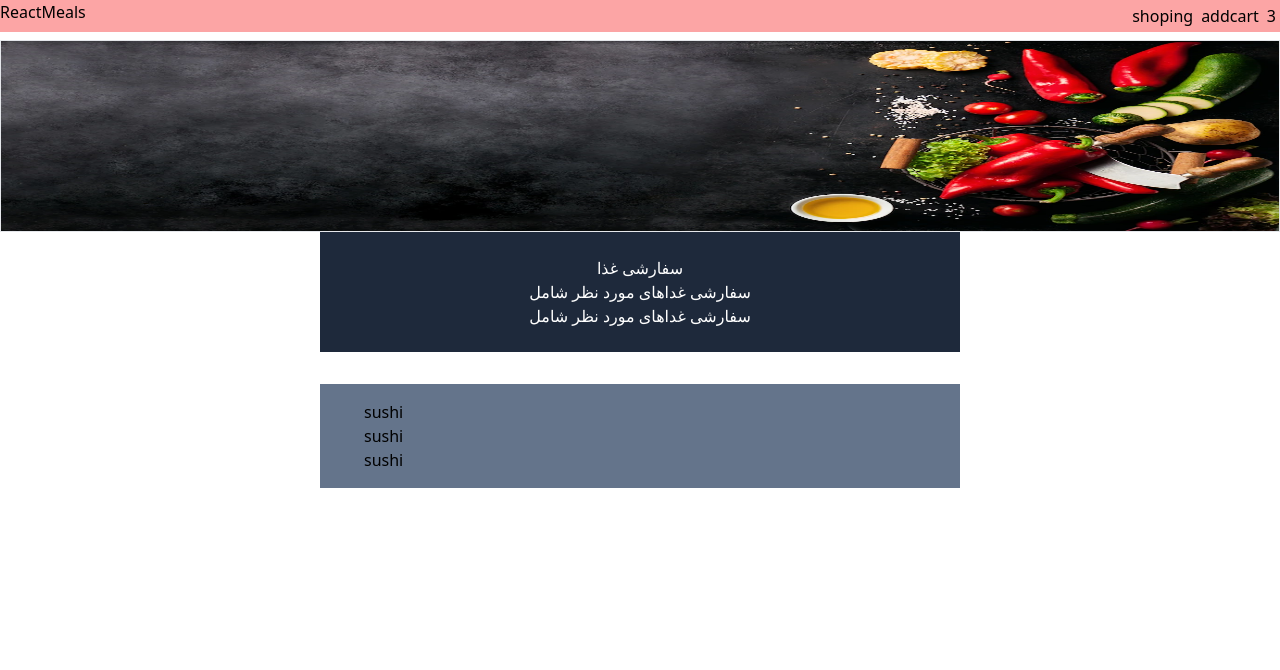
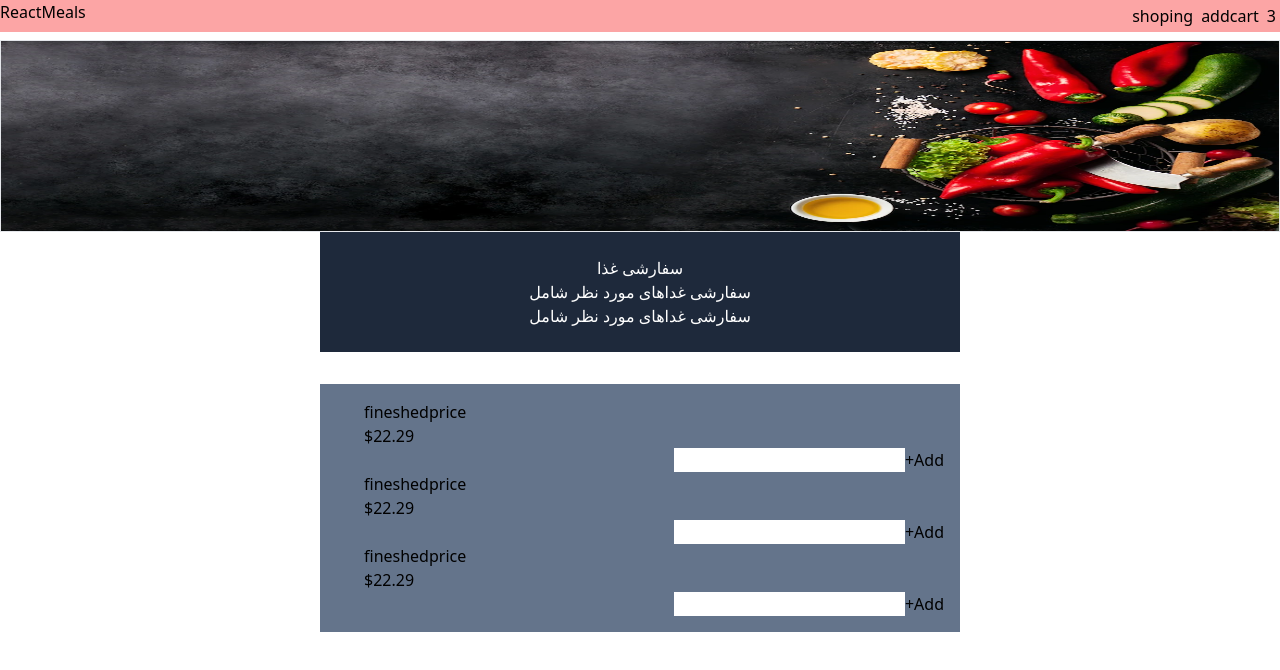
Before and after one commit to mohammadjalizi/Order-food, a React (Create React App) app: page / in a window 1280 px wide. Shown: the top 670 px of the page. Built offline with nearby package versions, Linux system fonts and the light colour scheme.

Commit message:
addproject

```diff
--- a/src/Meals/Avalbile.js
+++ b/src/Meals/Avalbile.js
@@ -1,5 +1,5 @@
 import Card from "../Cart/Card"
-
+import Mealsitem from "./Mealsitem/Mealsitem"
 const DUmmy=[
 {
 id:'m1',
@@ -9,14 +9,14 @@ price:22.29,
 
 },
 {
-    id:'m2',
+   id:'m2',
     name:'sushi',
     descripchion:'fineshedprice',
     price:22.29,
 
     },
     {
-        id:'m3',
+       id:'m3',
         name:'sushi',
         descripchion:'fineshedprice',
         price:22.29,
@@ -27,7 +27,7 @@ price:22.29,
 ]
 
 const Avalbile=props=>{
-const mealis=DUmmy.map(meal=><li>{meal.name}</li>)
+const mealis=DUmmy.map(meal=><Mealsitem key={meal.id} na={meal.name} descripchion={meal.descripchion} price={meal.price}/>)
 return(
     <Card>
 
--- /dev/null
+++ b/src/Meals/Mealsitem/Mealitemform.js
@@ -0,0 +1,10 @@
+const Mealsitemform=props=>{
+return <from>
+
+<input/>
+<button>+Add</button>
+
+</from>
+
+}
+export default Mealsitemform;
--- /dev/null
+++ b/src/Meals/Mealsitem/Mealsitem.js
@@ -0,0 +1,17 @@
+import Mealsitemform from "./Mealitemform";
+const Mealsitem=props=>{
+    const price=`$${props.price.toFixed(2)}`;
+return(
+    <li>
+
+<div><h3>{props.id}</h3></div>
+<div><h1>{props.name}</h1></div>
+<div>{props. descripchion}</div>
+<div>{price}</div>
+<div className=" text-right"> <Mealsitemform/> </div>
+</li>
+)
+
+
+}
+export default Mealsitem;
```
